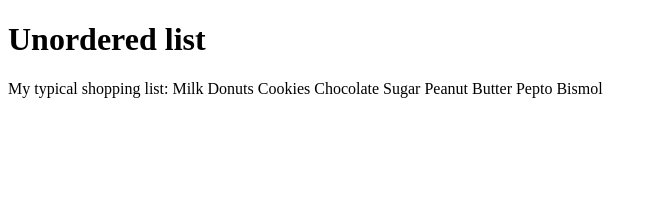
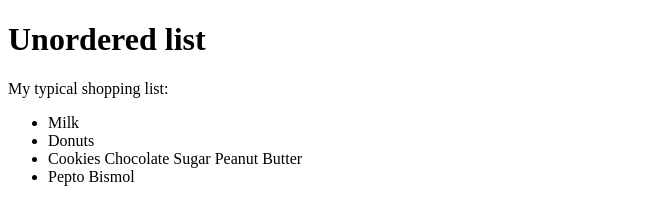
Before and after one commit to Bidoul-34/coursera-bidoul, a plain HTML site: page site/unordered-lists-before.html in a window 1280 px wide. Shown: the whole page, without its empty margins (0-658 px from the left). Drawn offline with Linux system fonts and the light colour scheme.

Commit message:
course 6

```diff
--- a/site/unordered-lists-before.html
+++ b/site/unordered-lists-before.html
@@ -9,14 +9,15 @@
 	<div>
 
 		My typical shopping list:
-
-		Milk
-		Donuts
-		Cookies
-			Chocolate
-			Sugar
-			Peanut Butter
-		Pepto Bismol
+		<ul>
+			<li>Milk</li>
+			<li>Donuts</li>
+			<li>Cookies
+				Chocolate
+				Sugar
+				Peanut Butter</li>
+			<li>Pepto Bismol</li>
+		</ul>
 
 	</div>
 
```
